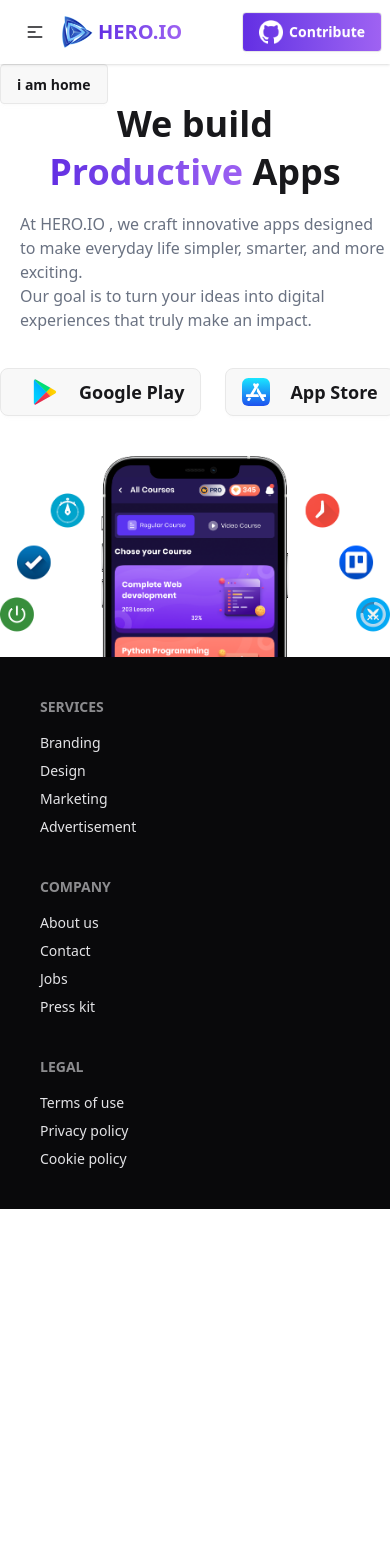
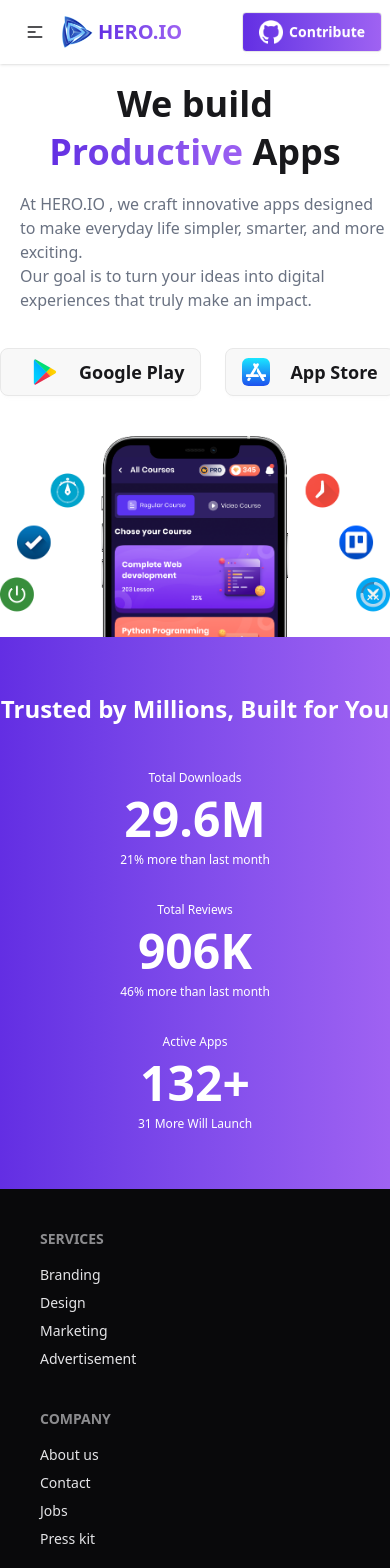
Before and after one commit to nayeem-94/assignment_8, a React (Vite) app: page /home in a window 390 px wide. Shown: the top 1568 px of the page. Before the commit the page ends 1209 px from the top, so only its background shows below. Built offline with nearby package versions, Linux system fonts and the light colour scheme.

Commit message:
added the full nav section

```diff
--- a/src/App.jsx
+++ b/src/App.jsx
@@ -1,19 +1,17 @@
 import { Outlet } from "react-router";
 import Navber from "./components/navber";
 import Footer from "./components/Footer";
-import PageEror from "./components/Errors Pages/PageEror";
 
 const App = () => {
   return (
     <>
       {/* <div>i am app</div> */}
-      <div className="container mx-auto mx-auto">
+      <div className="mx-auto">
 
         <Navber></Navber>
         <Outlet>
         </Outlet>
         <Footer> </Footer>
-        {/* <PageEror></PageEror> */}
       </div>
 
 
--- a/src/components/Home components/Home.jsx
+++ b/src/components/Home components/Home.jsx
@@ -4,8 +4,9 @@
 const Home = () => {
     return (
         <>
-        <button className='btn'>i am home</button>
+        {/* <button className='btn'>i am home</button> */}
         <Webuildtext ></Webuildtext>
+
 
         </>
     );
--- a/src/components/Home components/Webuildtext.jsx
+++ b/src/components/Home components/Webuildtext.jsx
@@ -1,8 +1,23 @@
 import React from 'react';
+import heroImage from "../../assets/hero.png";
+import playstore from "../../assets/playstore.svg";
+import appstore from "../../assets/appstore.svg";
 
 const Webuildtext = () => {
+
+    const handleClick1 = () => {
+                window.open("https://play.google.com/store/", "_blank");
+    };
+    const handleClick2 = () => {
+                window.open("https://www.apple.com/app-store/", "_blank");
+    };
     return (
-        <div className='flex flex-col justify-center items-center'>
+
+
+        <>
+
+
+            <div className='flex flex-col justify-center items-center container mx-auto mt-5 '>
                 <h1 className=' text-4xl md:text-6xl font-bold '>
                     We build <br />
                 </h1>
@@ -13,24 +28,63 @@
                 <p className='text-gray-500 md:text-lg mt-5 pl-5 md:p-0 '>At HERO.IO , we craft innovative apps designed to make everyday life simpler, smarter, and more exciting. </p>
                 <p className='text-gray-500 md:text-lg pl-5 md:p-0'> Our goal is to turn your ideas into digital experiences that truly make an impact.</p>
 
-            <div className='flex flex-1 gap-6 mt-9  mb-10  '>
+                <div onClick={handleClick1} className='flex flex-1 gap-6 mt-9  mb-10  '>
                     <div className='flex btn  cursor-pointer rounded-lg h-12'>
-                    <img className='w-14' src="/src/assets/playstore.svg" alt="" />
+                        <img className='w-14' src={playstore} alt="" />
                         <button className=' cursor-pointer text-lg'>Google Play</button>
                     </div>
-                <div className='flex gap-5 btn  cursor-pointer h-12 rounded-lg'>
-                    <img className='w-7' src="/src/assets/appstore.svg" alt="" />
+                    <div onClick={handleClick2} className='flex gap-5 btn  cursor-pointer h-12 rounded-lg'>
+                        <img className='w-7' src={appstore} alt="" />
                         <button className='text-lg cursor-pointer'>App Store</button>
                     </div>
                 </div>
 
                 <div>
-                <img src="/src/assets/hero.png" alt="" />
+                    <img src={heroImage} alt="" />
+                </div>
+
+
+            </div>
+            <div className='bg-gradient-to-r from-[#632ee3] to-[#9f62f2] py-10 '>
+
+
+                <div className='flex justify-center pt-4'>
+                    <h1 className='text-white text-2xl md:text-4xl font-bold' >Trusted by Millions, Built for You</h1>
+                </div>
+
+                <div className='flex  flex-col md:flex-row justify-center text-white md:gap-15 pt-7 '>
+
+                    <div className="">
+                        <div className="stat flex justify-center flex-col items-center gap-2">
+                            <div className="stat-title text-white">Total Downloads</div>
+                            <div className="stat-value text-5xl">29.6M</div>
+                            <div className="stat-desc text-white">21% more than last month</div>
+                        </div>
+                    </div>
+                    <div className="">
+                        <div className="stat flex justify-center flex-col items-center gap-2">
+                            <div className="stat-title text-white">Total Reviews</div>
+                            <div className="stat-value text-white text-5xl">906K</div>
+                            <div className="stat-desc text-white">46% more than last month</div>
+                        </div>
+                    </div>
+                    <div className="">
+                        <div className="stat flex justify-center flex-col items-center gap-2">
+                            <div className="stat-title text-white ">Active Apps</div>
+                            <div className="stat-value text-white text-5xl">132+</div>
+                            <div className="stat-desc text-white">31 More Will Launch</div>
+                        </div>
+                    </div>
+
                 </div>
 
 
 
             </div>
+
+
+
+        </>
     );
 };
 
--- a/src/components/Navber.jsx
+++ b/src/components/Navber.jsx
@@ -10,8 +10,8 @@
         window.open("https://github.com/nayeem-94", "_blank"); // change URL to your GitHub
     };
     return (
-        <div className="">
-            <div className="navbar bg-base-100 shadow-sm">
+        <div className="container mx-auto">
+            <div className="navbar bg-base-100 shadow-sm container mx-auto">
                 <div className="navbar-start">
                     <div className="dropdown">
                         <div tabIndex={0} role="button" className="btn btn-ghost lg:hidden">
```
Lines whose indentation alone changed are shown as unchanged.
